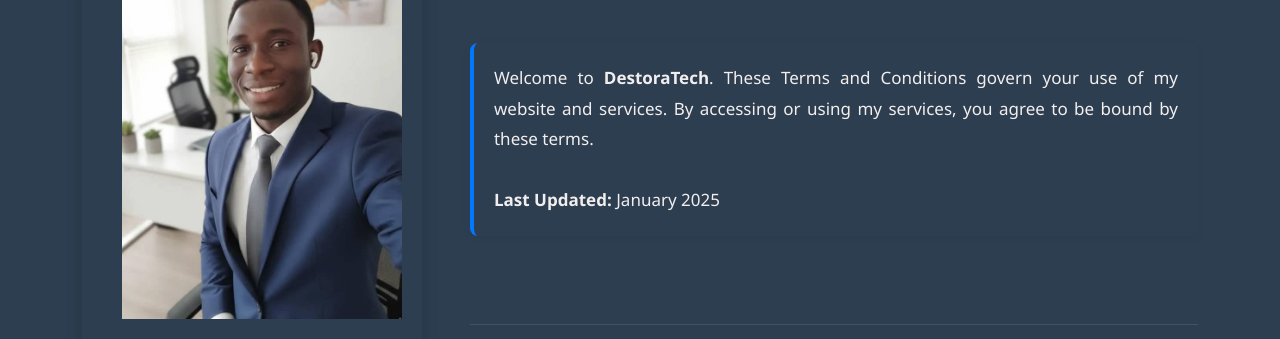
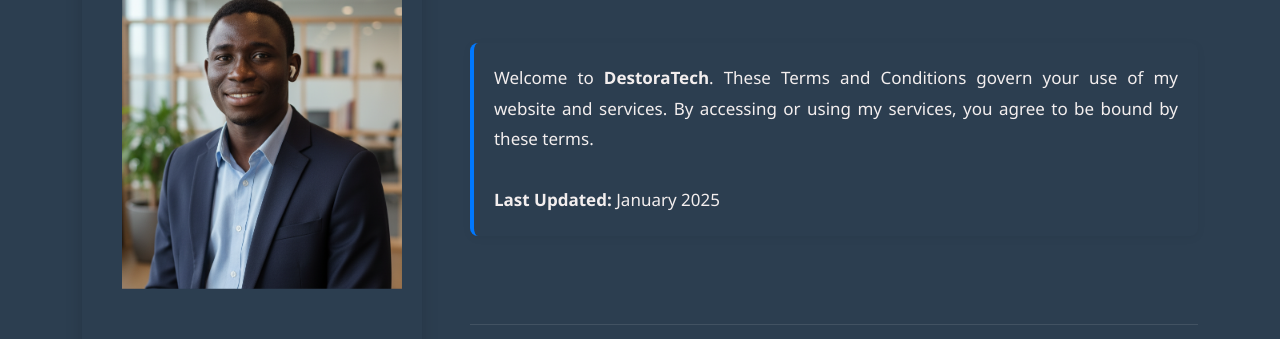
Before and after one commit to Destifaith/destora-portfolio, a plain HTML site: page terms.html in a window 1280 px wide. Shown: the part 117-456 px from the top of the page. Drawn offline with nearby package versions, Linux system fonts and the light colour scheme.

Commit message:
added folders and break down the codes to smaller snippets

```diff
--- a/terms.html
+++ b/terms.html
@@ -46,7 +46,7 @@
             <div class="row g-5">
                 <div class="col-lg-4 sticky-lg-top vh-100">
                     <div class="d-flex flex-column h-100 text-center overflow-auto shadow">
-                        <img class="w-100 img-fluid mb-4" src="img/destiny-prof.jpg" alt="Joseph Felix" style="clip-path: inset(10px 20px 30px 40px); object-fit: cover; width: 100%;">
+                        <img class="w-100 img-fluid mb-4" src="img/destiny.png" alt="Joseph Felix" style="clip-path: inset(10px 20px 30px 40px); object-fit: cover; width: 100%;">
                         <h1 class="text-primary mt-2">Joseph Felix</h1>
                         <div class="mb-4" style="height: 22px;">
                             <h4 class="typed-text-output d-inline-block text-light"></h4>
```
Also changed, not shown: contact-us.html (+1 -1 lines), index.html (+2 -1 lines), privacy.html (+1 -1 lines), img/android-chrome-192x192.png (added), img/android-chrome-512x512.png (added), img/apple-touch-icon.png (added), img/destiny.png (added), img/favicon-16x16.png (added), img/favicon-32x32.png (added), img/favicon.ico (added).
